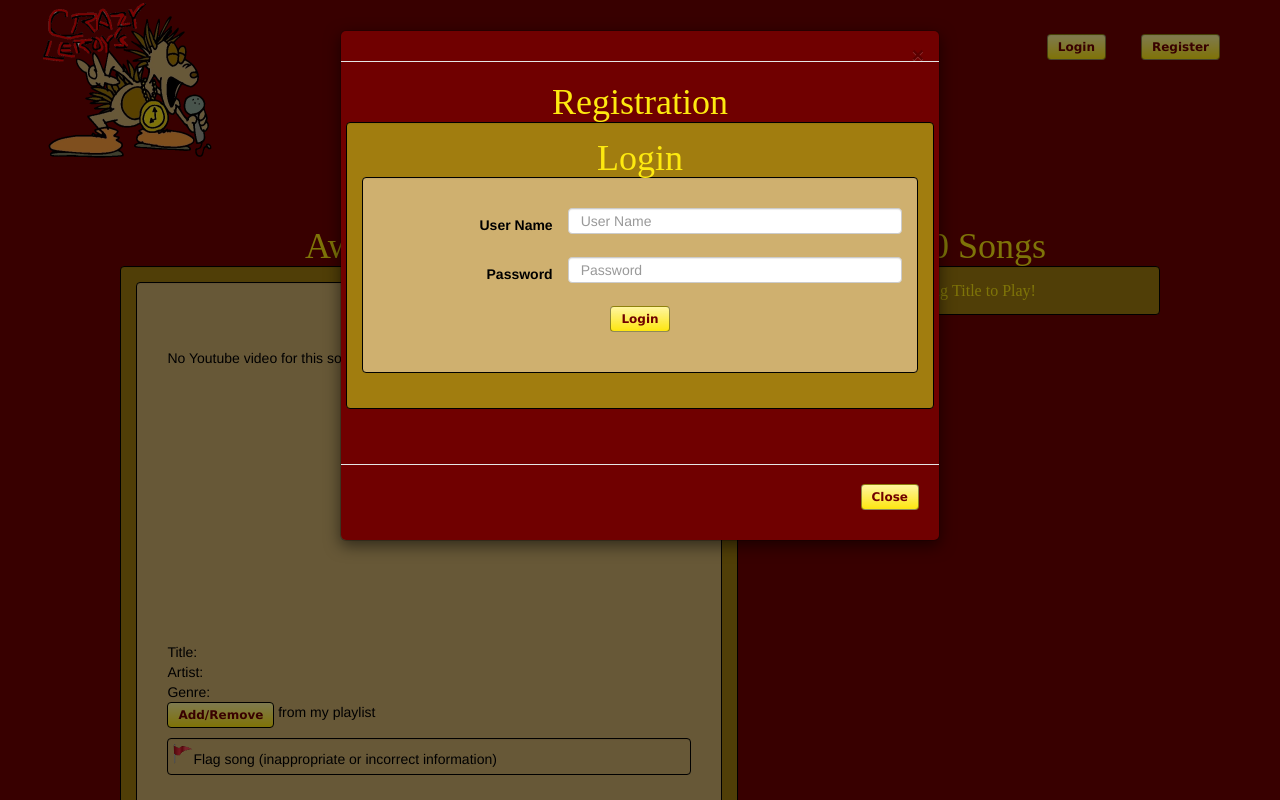
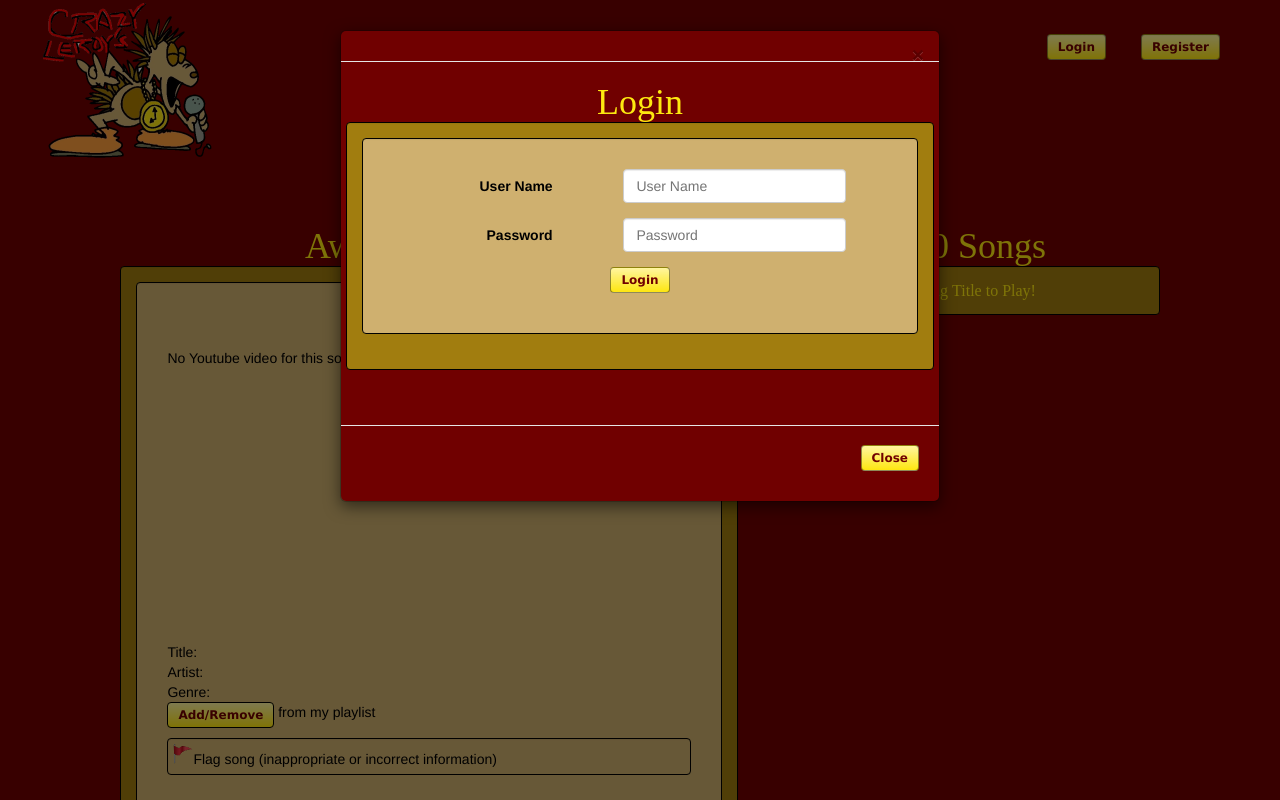
Before and after one commit to walker-clint/Group02SWE3613, a PHP site: page / in a window 1280 px wide, after a click on "Login". Run offline with PHP 8.4, Linux system fonts and the light colour scheme; data that the repository does not hold is empty; some libraries are stand-ins or nearby versions.

Commit message:
structure

```diff
--- a/_page/loginForm.php
+++ b/_page/loginForm.php
@@ -1,24 +1,24 @@
 <!--Registration form-->
-
 <div align="center">
   <!--Start Content-->
   <form class="form-horizontal" action="login.php" method="POST">
-    <h1>Registration</h1>
+    <h1>Login</h1>
+
     <div class="row">
       <div class="well bs-component">
-        <!--<legend>LEFT COLUMN</legend>-->
-        <h1 align="center">Login</h1>
         <div class="well-1 bs-component">
           <div class="form-group">
-            <label for="user_name" class="col-lg-4 control-label">User Name</label>
+            <label for="user_name" class="col-xs-4 col-md-4 control-label"
+                               align="right">User Name</label>
             <div class="col-lg-8">
-              <input type="text" class="form-control" id="username" name="username" placeholder="User Name" value='<?php echo "$myusername" ?>' required>
+              <input type="text" class="form-control-1" id="username" name="username" placeholder="User Name" value='<?php echo "$myusername" ?>' required>
             </div>
           </div>
           <div class="form-group">
-            <label for="password" class="col-lg-4 control-label">Password</label>
+            <label for="password" class="col-xs-4 col-md-4 control-label"
+                               align="right">Password</label>
             <div class="col-lg-8">
-              <input align="center" type="Password" class="form-control" id="password" name="password"
+              <input align="center" type="Password" class="form-control-1" id="password" name="password"
                                                placeholder="Password" required>
             </div>
           </div>
```
